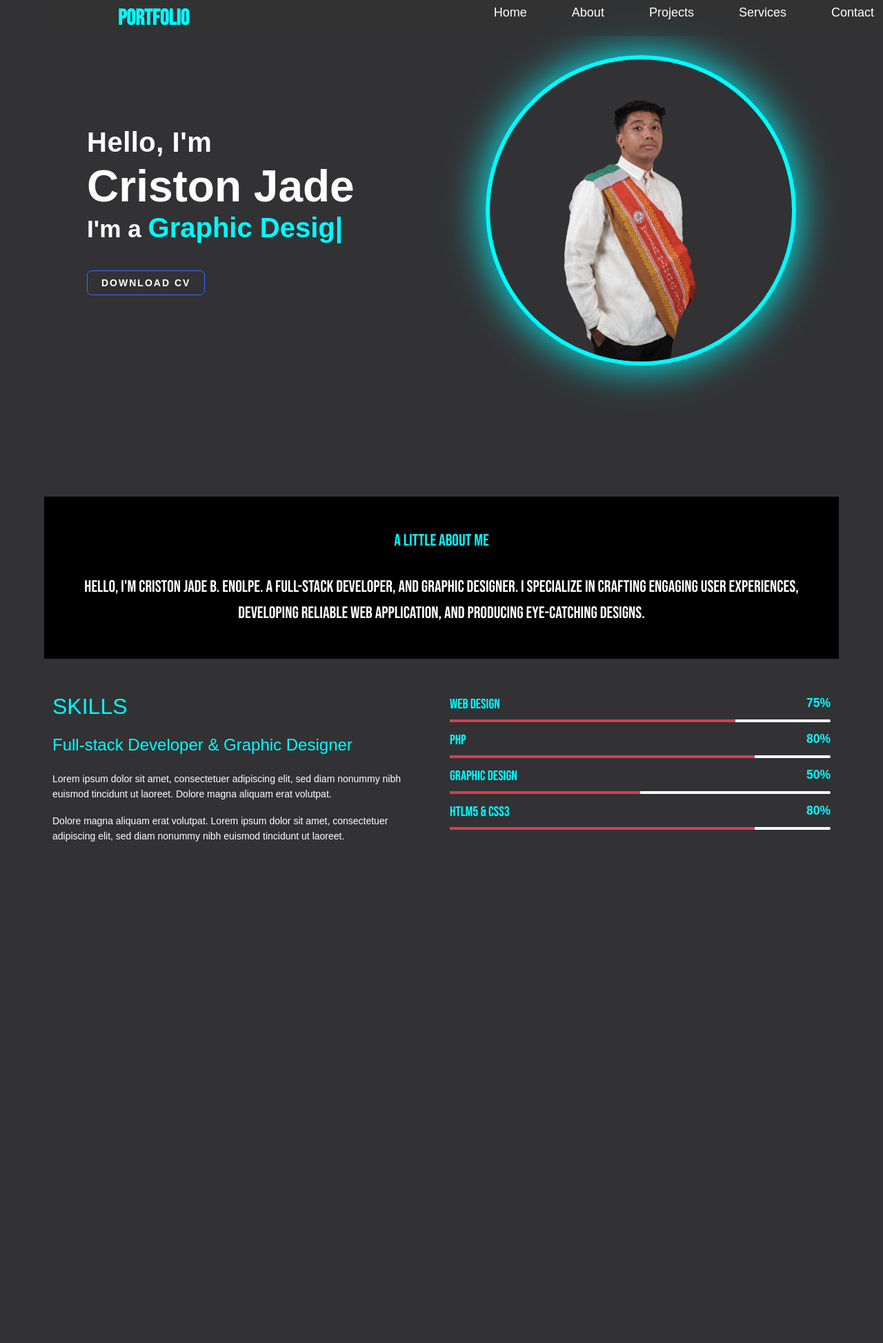
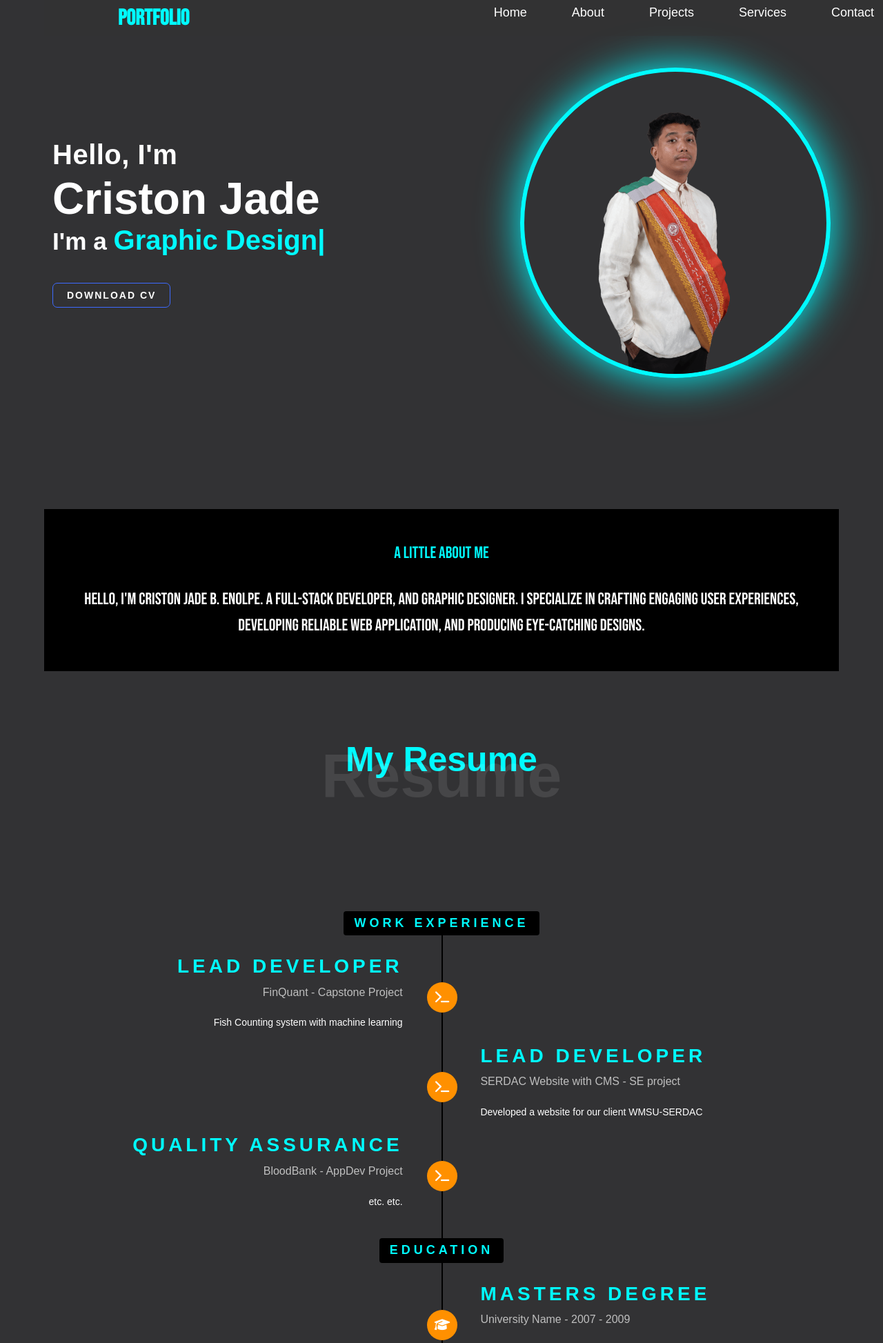
Before and after one commit to Ceejayglitch/Portfolio, a PHP site: page / in a window 1280 px wide. Shown: the top 1947 px of the page at 69% size. Before the commit the page ends 1220 px from the top, so only its background shows below. Run offline with PHP 8.4, Linux system fonts and the light colour scheme; some libraries are stand-ins or nearby versions.

Commit message:
added info about me

```diff
--- a/assets/style.css
+++ b/assets/style.css
@@ -306,31 +306,6 @@
     transition: box-shadow 0.2s ease-in;
   }
 
-/* .left .btn {
-    display: flex;
-    align-items: center;
-    gap: 20px;
-    margin: 25px 0;
-}
-
-.left .btn button {
-    font-size: 15px;
-    font-weight: 600;
-    padding: 12px 24px;
-    border-radius: 25px;
-    color: var(--black);
-    background: var(--text-color);
-    border: 2px solid var(--text-color);
-    outline: none;
-    cursor: pointer;
-    transition: 0.3s ease-in;
-} */
-
-/* .left .btn button:hover {
-    transform: translateY(-5px);
-    color: var(--text-color);
-    background: transparent;
-} */
 
 .intro--banner {
     position: relative;
@@ -368,7 +343,9 @@
 
 .about {
     background: var(--bg-color);
-	padding-top: 80px;
+    padding: 7em 0;
+    position: relative;
+    overflow: hidden;
 }
 
 .about .container-about{
@@ -405,6 +382,241 @@
 .about h1.arrow {
     color: var(--text-color);
 }
+
+#fh5co-resume {
+    padding: 7em 0;
+    clear: both;
+}
+
+.row-resume{
+    padding: 7em 0;
+}
+
+.fh5co-heading {
+    margin-bottom: 5em;
+  }
+
+.timeline {
+    list-style: none;
+    padding: 20px 0 20px;
+    position: relative;
+}
+
+.timeline {
+    list-style: none;
+    padding: 20px 0 20px;
+    position: relative;
+  }
+  .timeline:before {
+    top: 20px;
+    bottom: 0;
+    position: absolute;
+    content: " ";
+    width: 2px;
+    background-color: var(--black);
+    left: 50%;
+    margin-left: 0px;
+  }
+  @media screen and (max-width: 768px) {
+    .timeline:before {
+      margin-left: -64px;
+    }
+  }
+  @media screen and (max-width: 480px) {
+    .timeline:before {
+      margin-left: -64px;
+    }
+  }
+  @media screen and (max-width: 768px) {
+    .timeline .timeline-heading {
+      margin-bottom: 30px;
+    }
+  }
+  .timeline .timeline-heading > div h3 {
+    display: inline-block;
+    padding: 7px 15px;
+    font-size: 18px;
+    text-transform: uppercase;
+    letter-spacing: 5px;
+    font-weight: bold;
+    background: var(--black);
+    -webkit-border-radius: 4px;
+    -moz-border-radius: 4px;
+    -ms-border-radius: 4px;
+    border-radius: 4px;
+    color: var(--text-color);
+  }
+  @media screen and (max-width: 768px) {
+    .timeline .timeline-heading > div h3 {
+      float: left;
+      margin-bottom: 0;
+    }
+  }
+  .timeline > li {
+    margin-bottom: 20px;
+    position: relative;
+  }
+  @media screen and (max-width: 768px) {
+    .timeline > li {
+      margin-bottom: 4em;
+    }
+  }
+  .timeline > li:before, .timeline > li:after {
+    content: " ";
+    display: table;
+  }
+  .timeline > li:after {
+    clear: both;
+  }
+  .timeline > li > .timeline-panel {
+    width: 45%;
+    float: left;
+    margin-bottom: 0;
+    position: relative;
+    border-radius: 4px;
+  }
+  @media screen and (max-width: 768px) {
+    .timeline > li > .timeline-panel {
+      width: 85% !important;
+    }
+  }
+  @media screen and (max-width: 480px) {
+    .timeline > li > .timeline-panel {
+      width: 75% !important;
+    }
+    .timeline > li > .timeline-panel:before {
+      top: 30px;
+    }
+    .timeline > li > .timeline-panel:after {
+      top: 31px;
+    }
+  }
+  .timeline > li > .timeline-badge {
+    color: #fff;
+    width: 44px;
+    height: 44px;
+    line-height: 50px;
+    font-size: 1.4em;
+    text-align: center;
+    position: absolute;
+    top: 40px;
+    left: 50%;
+    margin-left: -21px;
+    background-color: #FF9000;
+    z-index: 100;
+    display: table;
+    border-radius: 50%;
+  }
+  @media screen and (max-width: 768px) {
+    .timeline > li > .timeline-badge {
+      margin-left: -10px !important;
+    }
+  }
+  @media screen and (max-width: 992px) {
+    .timeline > li > .timeline-badge {
+      margin-left: -10px !important;
+    }
+  }
+  .timeline > li > .timeline-badge i {
+    display: table-cell;
+    vertical-align: middle;
+    height: 44px;
+    font-size: 18px;
+  }
+  .timeline > li.timeline-unverted {
+    text-align: right;
+  }
+  @media screen and (max-width: 768px) {
+    .timeline > li.timeline-unverted {
+      text-align: left;
+    }
+  }
+  .timeline > li.timeline-inverted > .timeline-panel {
+    float: right;
+  }
+  .timeline > li.timeline-inverted > .timeline-panel:before {
+    border-left-width: 0;
+    border-right-width: 15px;
+    left: -15px;
+    right: auto;
+  }
+  .timeline > li.timeline-inverted > .timeline-panel:after {
+    border-left-width: 0;
+    border-right-width: 14px;
+    left: -14px;
+    right: auto;
+  }
+
+  .timeline-title {
+    margin-top: 0;
+    text-transform: uppercase;
+    letter-spacing: 5px;
+    font-weight: bold;
+    color: var(--text-color);
+  }
+
+  .company {
+    display: block;
+    margin-bottom: 20px;
+    font-size: 16px;
+    font-weight: normal;
+    color: #bfbfbf;
+  }
+
+  .timeline-body > p,
+  .timeline-body > ul {
+    margin-bottom: 0;
+  }
+
+  .timeline-body > p + p {
+    margin-top: 5px;
+  }
+
+  @media (max-width: 992px) {
+    ul.timeline:before {
+      left: 90px;
+    }
+
+    ul.timeline > li > .timeline-panel {
+      width: calc(100% - 200px);
+      width: -moz-calc(100% - 200px);
+      width: -webkit-calc(100% - 200px);
+    }
+
+    ul.timeline > li > .timeline-badge {
+      left: 15px;
+      margin-left: 0;
+      top: 16px;
+    }
+
+    ul.timeline > li > .timeline-panel {
+      float: right;
+    }
+
+    ul.timeline > li > .timeline-panel:before {
+      border-left-width: 0;
+      border-right-width: 15px;
+      left: -15px;
+      right: auto;
+    }
+
+    ul.timeline > li > .timeline-panel:after {
+      border-left-width: 0;
+      border-right-width: 14px;
+      left: -14px;
+      right: auto;
+    }
+  }
+
+
+
+.text-center {
+    text-align: center;
+  }
+
+/* .ftco-resume .container {
+    align-items: center;
+} */
 
 /* ====== SKILLS ======= */
 /* =========================EDIT ANIMATION ===================== */
@@ -486,13 +698,49 @@
     margin-bottom: 10px;
 }
 
-/* .progress-bar {
-    width: 300px;
-    height: 20px;
-    background-color: #f0f0f0;
-    margin-bottom: 10px;
+
+.heading-section{
+	position: relative;
+	.subheading{
+		font-size: 13px;
+		font-weight: 500;
+		display: block;
+		margin-bottom: 5px;
+		text-transform: uppercase;
+		color: rgba(0,0,0,1);
+		letter-spacing: 3px;
+	}
+	h1.big{
+		position: absolute;
+		top: 0px;
+		left: 0;
+		font-size: 7vw;
+		color: rgba(255,255,255,.1);
+		z-index: 1;
+		font-weight: 900;
+		&.big-2{
+			right: 0;
+		}
+	}
+	h2{
+		font-size: 50px;
+		font-weight: 700;
+        color: var(--text-color);
+	}
+	&.heading-section-white{
+		.subheading{
+			color: rgba(255,255,255,.9) !important;
+		}
+		h2{
+			color: rgba(255,255,255,.9);
+		}
+	}
+}
+
+.ftco-section {
+    padding: 7em 0;
     position: relative;
-  } */
+  }
 
 
 /* ==== MEDIA SCREEN==== */
@@ -502,7 +750,8 @@
     }
 
     .home {
-        padding: 80px 50px;
+        padding: 7em 0;
+        position: relative;
         z-index: auto;
     }
 
--- a/index.html
+++ b/index.html
@@ -6,6 +6,7 @@
     <link href="https://cdn.jsdelivr.net/npm/bootstrap@5.3.2/dist/css/bootstrap.min.css" rel="stylesheet" integrity="sha384-T3c6CoIi6uLrA9TneNEoa7RxnatzjcDSCmG1MXxSR1GAsXEV/Dwwykc2MPK8M2HN" crossorigin="anonymous">
     <link rel="stylesheet" href="assets/style.css">
     <link rel="stylesheet" href="assets/animate.min.css">
+    <script src="https://kit.fontawesome.com/b2c2ccdc00.js" crossorigin="anonymous"></script>
     <link rel="stylesheet" href="https://cdnjs.cloudflare.com/ajax/libs/animate.css/4.1.1/animate.min.css"/>
     <link href="https://unpkg.com/aos@2.3.1/dist/aos.css" rel="stylesheet">
     <title> Portfolio </title>
@@ -77,10 +78,130 @@
               </div>
             </div>
 
+            <!-- Resume -->
+
+            <div id="fh5co-resume" class="fh5co-bg-color">
+                <div class="container">
+                    <div class="row justify-content-center pb-5">
+                        <div class="col-md-12 heading-section text-center ftco-animate" data-aos="fade-up" data-aos-duration="1000">
+                            <h1 class="big big-2">Resume</h1>
+                            <h2 class="mb-4"> My Resume</h2>
+                        </div>
+                    </div>
+                    <div class="row-resume">
+                        <div class="col-md-12 col-md-offset-0">
+                            <ul class="timeline">
+                                <li class="timeline-heading text-center" data-aos="fade-up" data-aos-duration="200">
+                                    <div><h3>Work Experience</h3></div>
+                                </li>
+                                <li class="timeline-unverted">
+                                    <div class="timeline-badge"><i class="fa-solid fa-terminal"></i></div>
+                                    <div class="timeline-panel"  data-aos="fade-right" data-aos-duration="1800">
+                                        <div class="timeline-heading">
+                                            <h3 class="timeline-title">Lead Developer</h3>
+                                            <span class="company">FinQuant - Capstone Project</span>
+                                        </div>
+                                        <div class="timeline-body">
+                                            <p>Fish Counting system with machine learning</p>
+                                        </div>
+                                    </div>
+                                </li>
+                                <li class="timeline-inverted animate-box">
+                                    <div class="timeline-badge"><i class="fa-solid fa-terminal"></i></div>
+                                    <div class="timeline-panel" data-aos="fade-left" data-aos-duration="1800">
+                                        <div class="timeline-heading">
+                                            <h3 class="timeline-title">Lead Developer</h3>
+                                            <span class="company">SERDAC Website with CMS - SE project</span>
+                                        </div>
+                                        <div class="timeline-body">
+                                            <p>Developed a website for our client WMSU-SERDAC</p>
+                                        </div>
+                                    </div>
+                                </li>
+                                <li class="timeline-unverted">
+                                    <div class="timeline-badge"><i class="fa-solid fa-terminal"></i></div>
+                                    <div class="timeline-panel" data-aos="fade-right" data-aos-duration="1800">
+                                        <div class="timeline-heading">
+                                            <h3 class="timeline-title">Quality Assurance</h3>
+                                            <span class="company">BloodBank - AppDev Project</span>
+                                        </div>
+                                        <div class="timeline-body">
+                                            <p>etc. etc.</p>
+                                        </div>
+                                    </div>
+                                </li>
+
+                                <br>
+                                <li class="timeline-heading text-center animate-box">
+                                    <div><h3>Education</h3></div>
+                                </li>
+                                <li class="timeline-inverted animate-box">
+                                    <div class="timeline-badge"><i class="fa-solid fa-graduation-cap"></i></div>
+                                    <div class="timeline-panel" data-aos="fade-left" data-aos-duration="1800">
+                                        <div class="timeline-heading">
+                                            <h3 class="timeline-title">Masters Degree</h3>
+                                            <span class="company">University Name - 2007 - 2009</span>
+                                        </div>
+                                        <div class="timeline-body">
+                                            <p>Lorem Ipsum Dolor</p>
+                                        </div>
+                                    </div>
+                                </li>
+                                <li class="timeline-unverted">
+                                    <div class="timeline-badge"><i class="fa-solid fa-graduation-cap"></i></div>
+                                    <div class="timeline-panel" data-aos="fade-right" data-aos-duration="1800">
+                                        <div class="timeline-heading">
+                                            <h3 class="timeline-title">Bachelors Degree</h3>
+                                            <span class="company">University Name - 2002 - 2006</span>
+                                        </div>
+                                        <div class="timeline-body">
+                                            <p>Lorem Ipsum Dolor</p>
+                                        </div>
+                                    </div>
+                                </li>
+                                <li class="timeline-inverted animate-box">
+                                    <div class="timeline-badge"><i class="fa-solid fa-graduation-cap"></i></div>
+                                    <div class="timeline-panel" data-aos="fade-left" data-aos-duration="1800">
+                                        <div class="timeline-heading">
+                                            <h3 class="timeline-title">Diploma Course</h3>
+                                            <span class="company">College Name - 1999 - 2001</span>
+                                        </div>
+                                        <div class="timeline-body">
+                                            <p>Lorem Ipsum Dolor</p>
+                                        </div>
+                                    </div>
+                                </li>
+                                <li class="timeline-unverted">
+                                    <div class="timeline-badge"><i class="fa-solid fa-graduation-cap"></i></div>
+                                    <div class="timeline-panel" data-aos="fade-right" data-aos-duration="1800">
+                                        <div class="timeline-heading">
+                                            <h3 class="timeline-title">Graduation</h3>
+                                            <span class="company">College Name - 1994 - 1998</span>
+                                        </div>
+                                        <div class="timeline-body">
+                                            <p>Lorem Ipsum Dolor</p>
+                                        </div>
+                                    </div>
+                                </li>
+                            </ul>
+                        </div>
+                    </div>
+                </div>
+            </div>
+
+
+            <!-- End RESUME -->
+
             <!-- SKILLS -->
 
             <div class="skills" id="skillsSection">
                 <div class="container">
+                    <div class="row justify-content-center pb-5">
+                        <div class="col-md-12 heading-section text-center ftco-animate" data-aos="fade-up" data-aos-duration="1000">
+                            <h1 class="big big-2">Skills</h1>
+                            <h2 class="mb-4"> My Skills</h2>
+                        </div>
+                    </div>
                     <div class="row">
                         <div class="skill-content col-md-6 col-xs-11" data-aos="fade-right" data-aos-duration="1000">
                             <h2>SKILLS</h2>
@@ -113,7 +234,13 @@
           </section>
 
           <!-- Projects Section -->
-    <section>
+    <section class="ftco-section" id="projectSection">
+        <div class="row justify-content-center pb-5">
+            <div class="col-md-12 heading-section text-center ftco-animate" data-aos="fade-up" data-aos-duration="1000">
+                <h1 class="big big-2">Projects</h1>
+              <h2 class="mb-4">My Projects</h2>
+            </div>
+        </div>
 
     </section>
 
```
